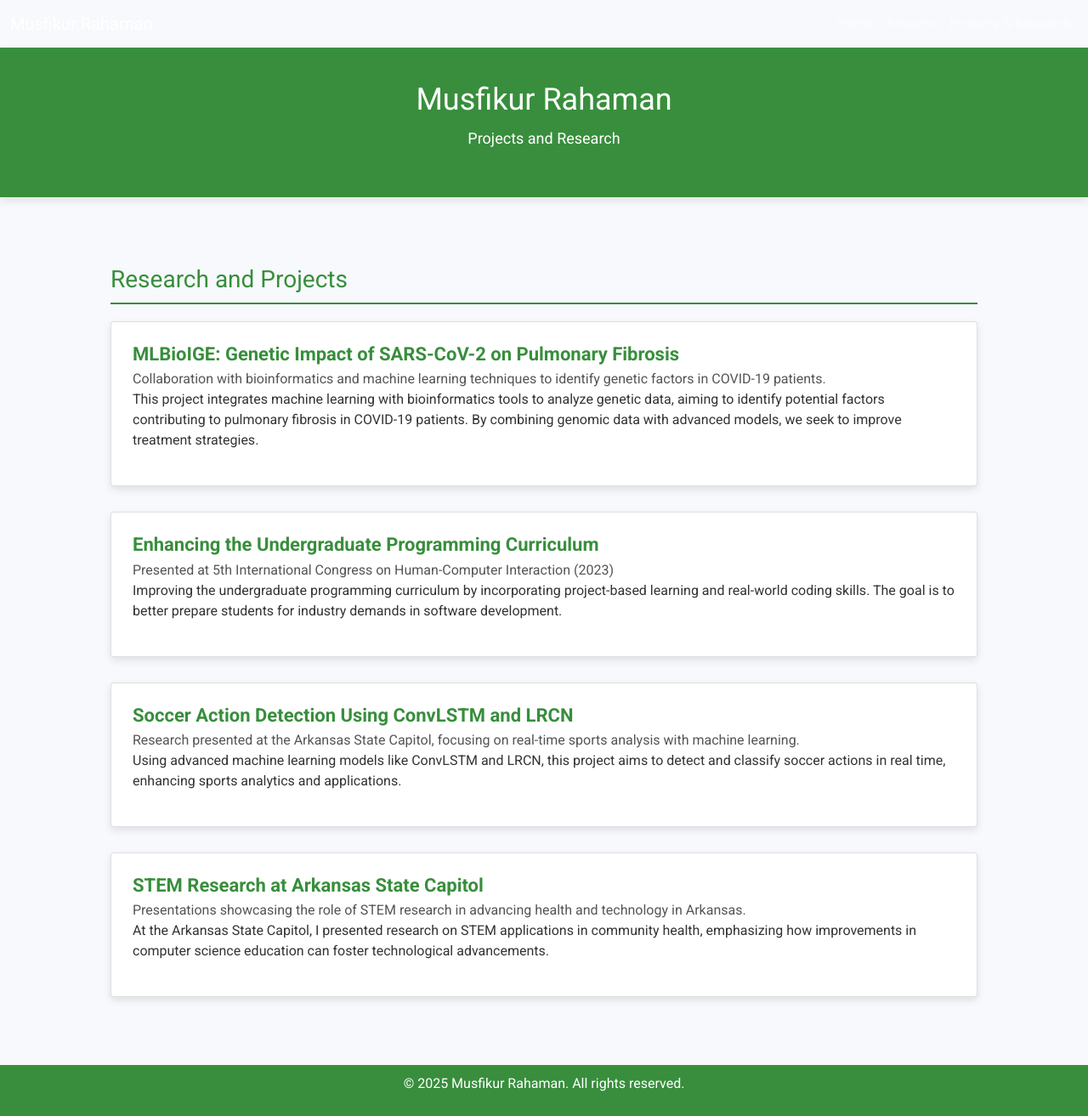
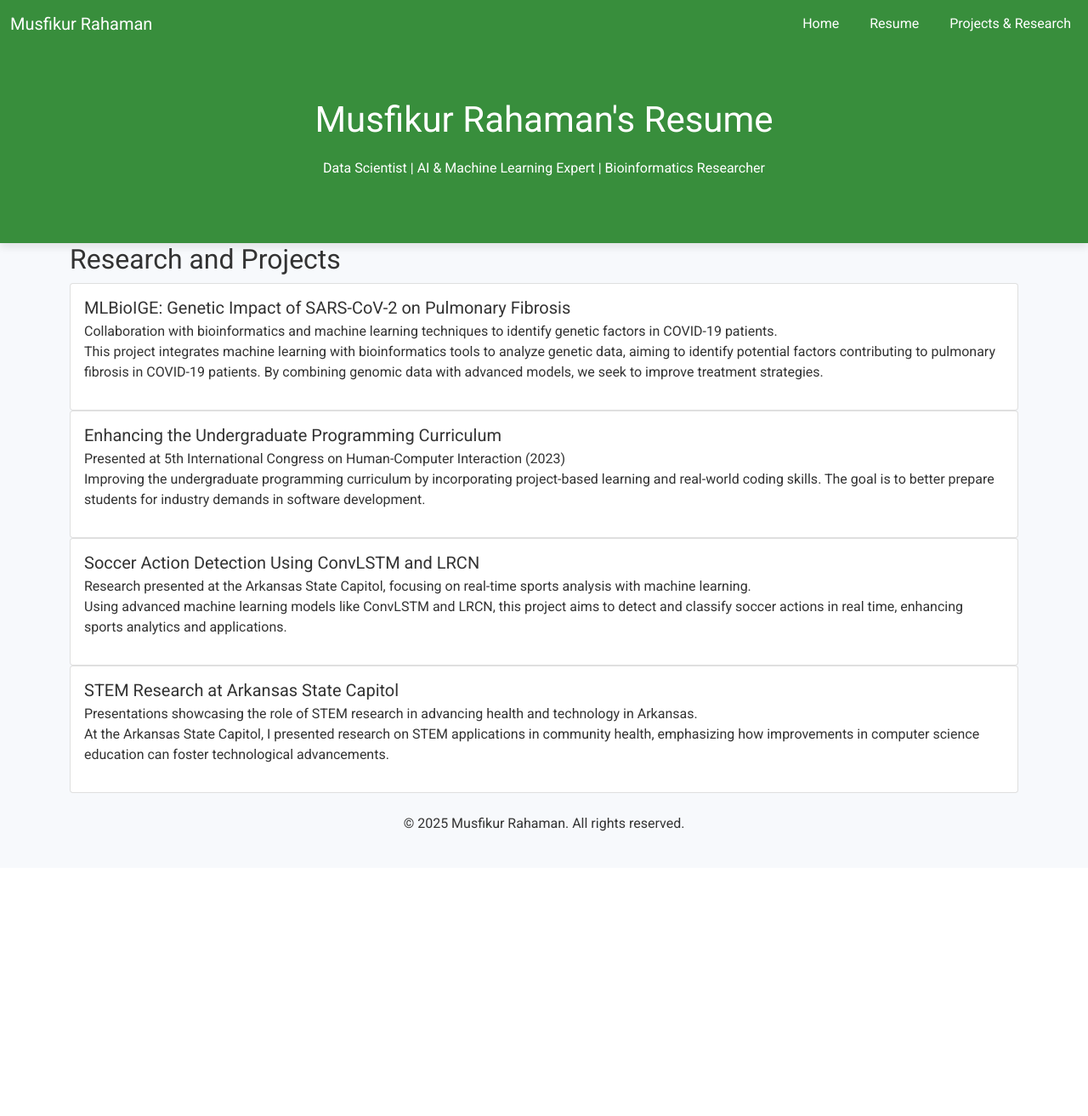
Before and after one commit to musfikur-rahaman/mrahamanweb-with-python, a Flask app: page /projects in a window 1280 px wide. Shown: the whole page at 85% size. After the commit the page ends 978 px from the top, so only its background shows below. Run offline with Flask 3, Linux system fonts and the light colour scheme.

Commit message:
Problem solved

```diff
--- a/templates/home.html
+++ b/templates/home.html
@@ -76,14 +76,14 @@
     <!-- Navbar -->
     <nav class="navbar navbar-expand-lg navbar-dark">
         <div class="container-fluid">
-            <a class="navbar-brand" href="home">Musfikur Rahaman</a>
+            <a class="navbar-brand" href=" /">Musfikur Rahaman</a>
             <button class="navbar-toggler" type="button" data-bs-toggle="collapse" data-bs-target="#navbarNav" aria-controls="navbarNav" aria-expanded="false" aria-label="Toggle navigation">
                 <span class="navbar-toggler-icon"></span>
             </button>
             <div class="collapse navbar-collapse" id="navbarNav">
                 <ul class="navbar-nav ms-auto">
                     <li class="nav-item">
-                        <a class="nav-link" href="home">Home</a>
+                        <a class="nav-link" href="/">Home</a>
                     </li>
                     <li class="nav-item">
                         <a class="nav-link" href="/resume">Resume</a>
--- a/templates/projects.html
+++ b/templates/projects.html
@@ -3,7 +3,7 @@
 <head>
     <meta charset="UTF-8">
     <meta name="viewport" content="width=device-width, initial-scale=1.0">
-    <title>Musfikur Rahaman - Projects and Research</title>
+    <title>Resume - Musfikur Rahaman</title>
     <link href="https://cdn.jsdelivr.net/npm/bootstrap@5.1.3/dist/css/bootstrap.min.css" rel="stylesheet">
     <link href="https://fonts.googleapis.com/css2?family=Roboto:wght@400;700&display=swap" rel="stylesheet">
     <style>
@@ -15,56 +15,44 @@
         header {
             background-color: #388e3c;
             color: white;
-            padding: 40px 0;
+            padding: 60px 0;
             text-align: center;
             box-shadow: 0 4px 10px rgba(0, 0, 0, 0.1);
         }
         header h1 {
-            font-size: 36px;
+            font-size: 42px;
+            margin-bottom: 20px;
+        }
+        .resume-section {
+            margin-top: 50px;
+        }
+        .resume-section h2 {
+            color: #388e3c;
+            font-size: 30px;
+            margin-bottom: 20px;
+        }
+        .resume-section ul {
+            list-style-type: none;
+            padding-left: 0;
+        }
+        .resume-section li {
             margin-bottom: 10px;
         }
-        header p {
-            font-size: 18px;
-        }
-        section {
-            margin: 40px 0;
-        }
-        h2 {
-            color: #388e3c;
-            font-size: 28px;
-            margin-bottom: 20px;
-            border-bottom: 2px solid #388e3c;
-            padding-bottom: 10px;
-        }
-        footer {
-            background-color: #388e3c;
-            color: white;
-            text-align: center;
-            padding: 10px;
-            position: relative;
-            bottom: 0;
-            width: 100%;
-        }
-        .container {
-            max-width: 1100px;
-            margin: 0 auto;
-            padding: 40px;
-        }
-        .card {
-            margin-bottom: 30px;
-            box-shadow: 0 4px 10px rgba(0, 0, 0, 0.1);
-        }
-        .card-body {
-            padding: 25px;
-        }
-        .card-title {
-            font-size: 22px;
-            font-weight: 700;
+        .resume-section .item {
+            font-weight: bold;
             color: #388e3c;
         }
-        .card-subtitle {
-            font-size: 16px;
-            color: #555;
+        .navbar {
+            background-color: #388e3c;
+        }
+        .navbar-brand, .nav-link {
+            color: white !important;
+        }
+        .navbar-nav .nav-item {
+            margin-left: 20px;
+        }
+        .nav-link:hover {
+            color: #f7f7f7 !important;
         }
     </style>
 </head>
@@ -95,8 +83,8 @@
 
     <!-- Header Section -->
     <header>
-        <h1>Musfikur Rahaman</h1>
-        <p>Projects and Research</p>
+        <h1>Musfikur Rahaman's Resume</h1>
+        <p>Data Scientist | AI & Machine Learning Expert | Bioinformatics Researcher</p>
     </header>
 
     <!-- Projects and Research Content -->
@@ -137,7 +125,8 @@
         </section>
     </div>
 
-    <footer>
+    <!-- Footer -->
+    <footer class="text-center py-4">
         <p>&copy; 2025 Musfikur Rahaman. All rights reserved.</p>
     </footer>
 
--- a/templates/resume.html
+++ b/templates/resume.html
@@ -61,14 +61,14 @@
     <!-- Navbar -->
     <nav class="navbar navbar-expand-lg navbar-dark">
         <div class="container-fluid">
-            <a class="navbar-brand" href="home">Musfikur Rahaman</a>
+            <a class="navbar-brand" href="/">Musfikur Rahaman</a>
             <button class="navbar-toggler" type="button" data-bs-toggle="collapse" data-bs-target="#navbarNav" aria-controls="navbarNav" aria-expanded="false" aria-label="Toggle navigation">
                 <span class="navbar-toggler-icon"></span>
             </button>
             <div class="collapse navbar-collapse" id="navbarNav">
                 <ul class="navbar-nav ms-auto">
                     <li class="nav-item">
-                        <a class="nav-link" href="home">Home</a>
+                        <a class="nav-link" href="/">Home</a>
                     </li>
                     <li class="nav-item">
                         <a class="nav-link" href="/resume">Resume</a>
```
